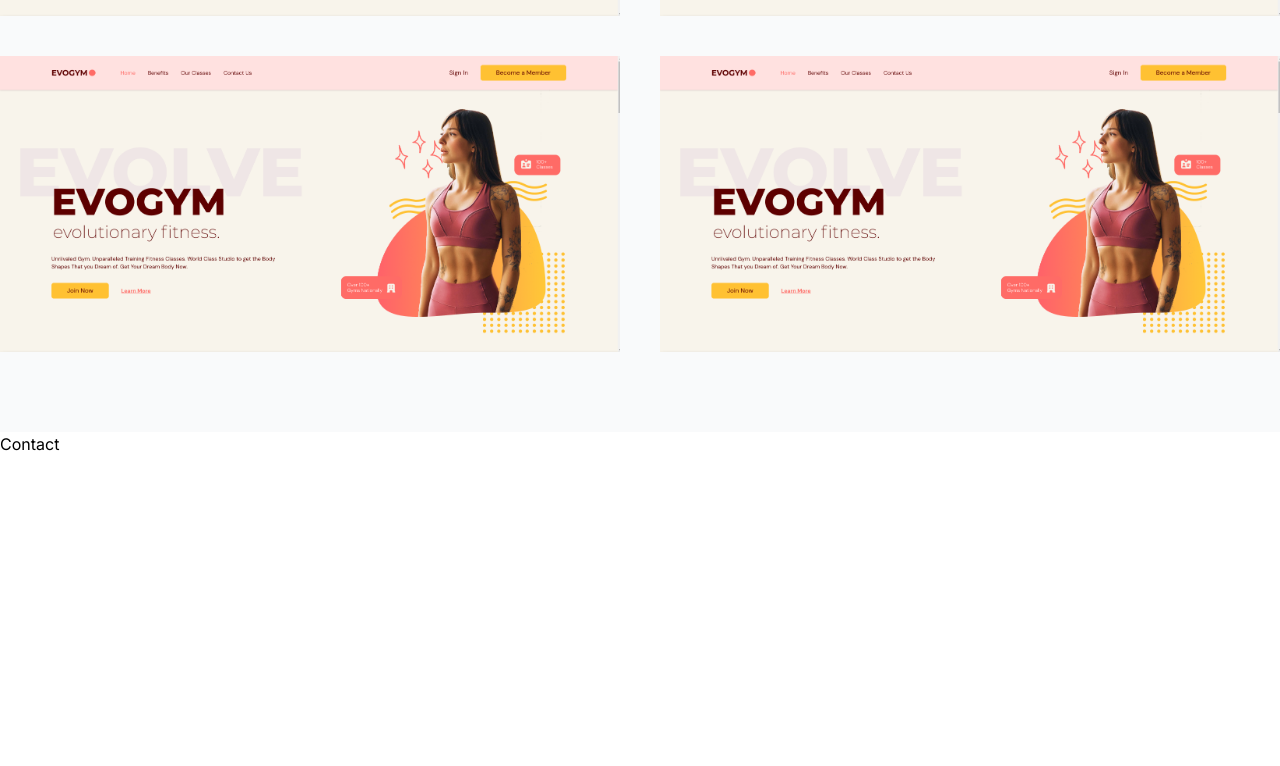
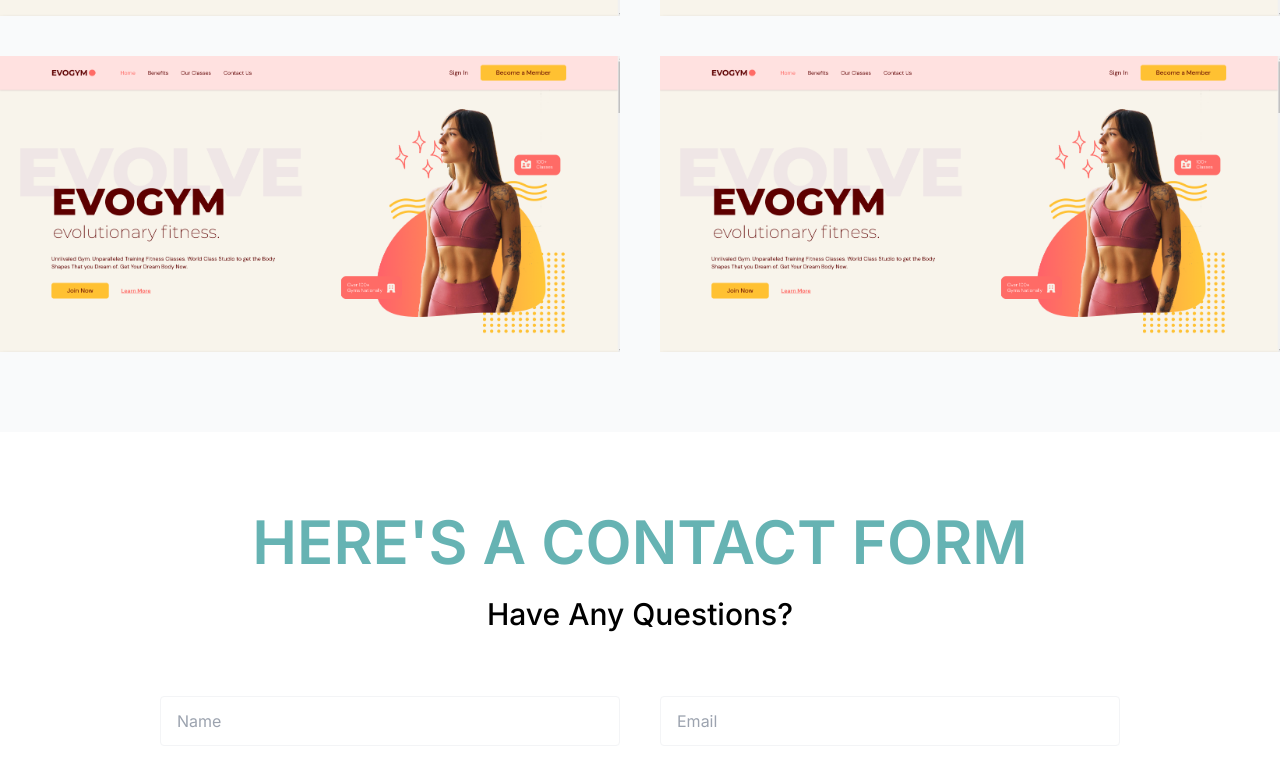
Before and after one commit to ahsanali7893/Portfolio, a Next.js app: page / in a window 1280 px wide. Shown: the part 2563-3329 px from the top of the page. Before the commit the page ends 3019 px from the top, so only its background shows below. Built offline with nearby package versions, Linux system fonts and the light colour scheme.

Commit message:
Inital changes

```diff
--- a/src/components/Contact/page.tsx
+++ b/src/components/Contact/page.tsx
@@ -1,11 +1,27 @@
-import React from 'react'
+import React from "react";
 
-type Props = {}
+type Props = {};
 
 const Contact = (props: Props) => {
   return (
-    <div>Contact</div>
-  )
-}
+    <section id="contact">
+      <div className="container py-16 md:py-20">
+        <h2 className="text-center font-header text-4xl font-semibold uppercase text-[#66b3b3] sm:text-5xl lg:text-6xl">
+          Here's a contact form
+        </h2>
+        <h4 className="pt-6 text-center font-header text-xl font-medium text-black sm:text-2xl lg:text-3xl">
+          Have Any Questions?
+        </h4>
+        <div className="mx-auto w-full pt-5 text-center sm:w-2/3 lg:pt-6"></div>
+        <form className="mx-auto w-full pt-10 sm:w-3/4">
+            <div className="flex flex-col md:flex-row">
+                <input className="mr-3 w-full rounded border border-gray-100 px-4 py-3 font-body text-black md:w-1/2 lg:mr-5" type="text" placeholder="Name" id="name"/>
+                <input className="mt-6 w-full rounded border border-gray-100 px-4 py-3 font-body md:ml-3 md:mt-0 text-black md:w-1/2 lg:ml-5" type="text" placeholder="Email" id="email"/>
+            </div>
+        </form>
+      </div>
+    </section>
+  );
+};
 
-export default Contact
+export default Contact;
```
